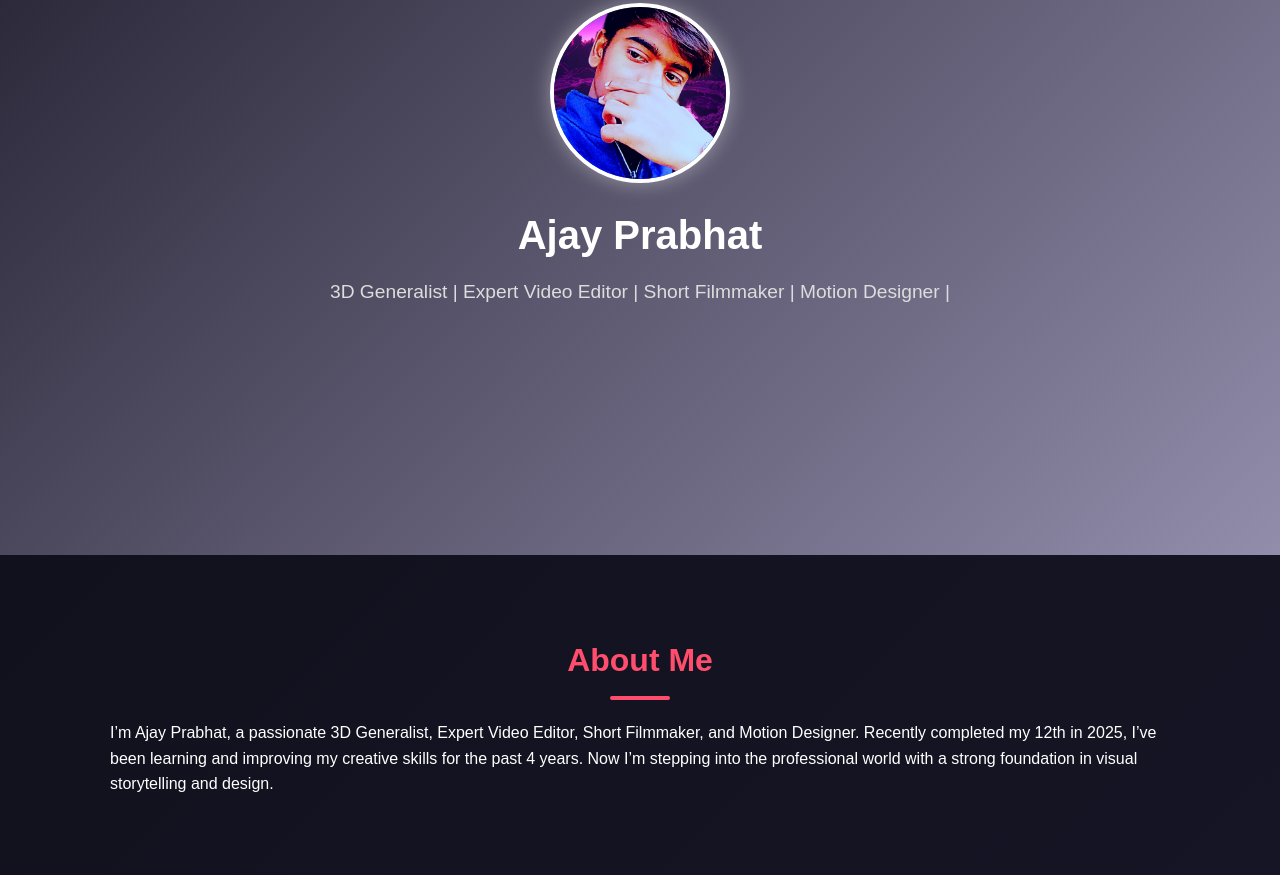
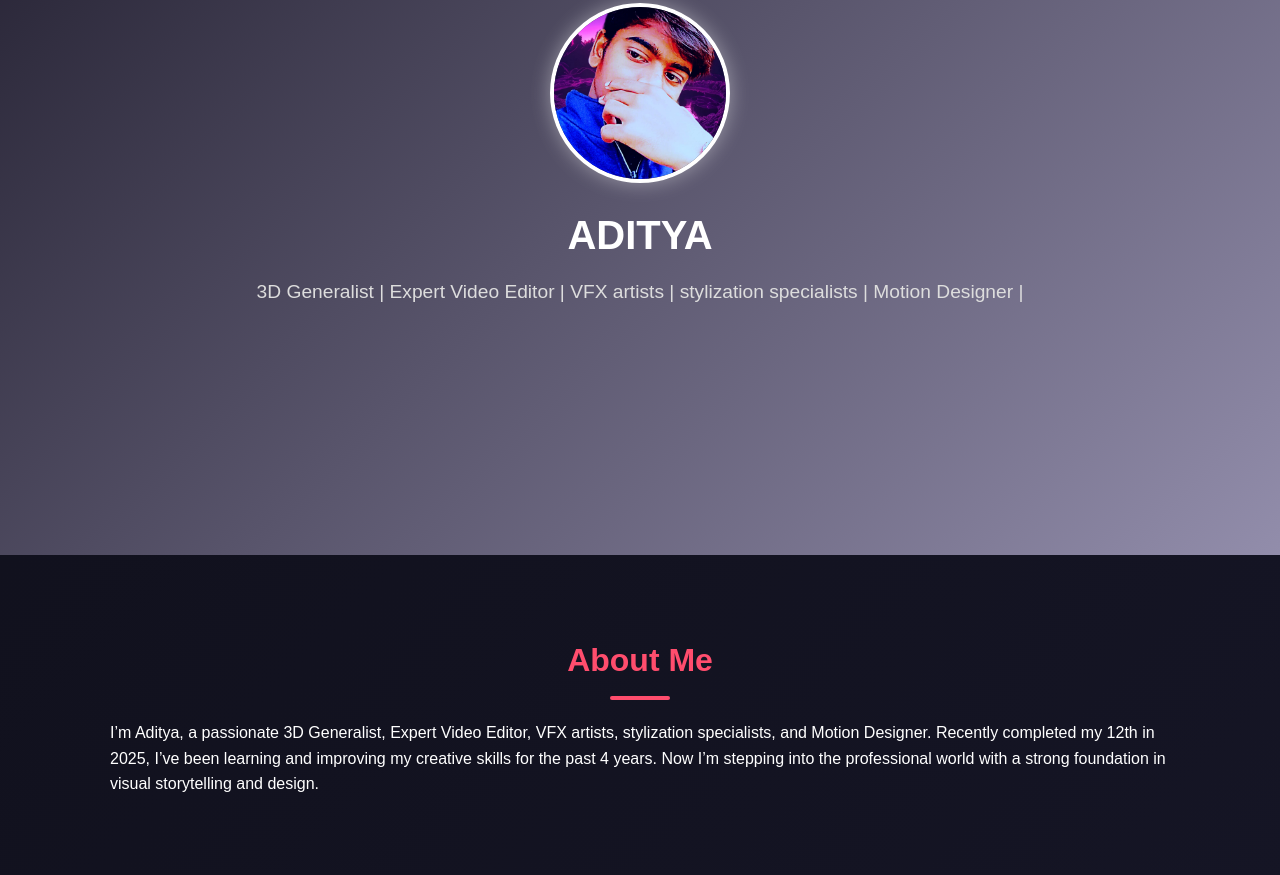
Before and after one commit to Aaditya358/Aaditya358.github.io, a plain HTML site: page index.html in a window 1280 px wide. Shown: the part 245-1120 px from the top of the page. Drawn offline with Linux system fonts and the light colour scheme.

Commit message:
Update index.html

```diff
--- a/index.html
+++ b/index.html
@@ -235,13 +235,13 @@
 
   <header id="home">
     <img src="Profile_Photo.jpg">
-    <h1>Ajay Prabhat</h1>
-    <p>3D Generalist | Expert Video Editor | Short Filmmaker | Motion Designer |</p>
+    <h1>ADITYA</h1>
+    <p>3D Generalist | Expert Video Editor | VFX artists | stylization specialists | Motion Designer |</p>
   </header>
 
   <section id="about" data-animate>
     <h2>About Me</h2>
-    <p>I’m Ajay Prabhat, a passionate 3D Generalist, Expert Video Editor, Short Filmmaker, and Motion Designer.
+    <p>I’m Aditya, a passionate 3D Generalist, Expert Video Editor, VFX artists, stylization specialists, and Motion Designer.
       Recently completed my 12th in 2025, I’ve been learning and improving my creative skills for the past 4 years.
       Now I’m stepping into the professional world with a strong foundation in visual storytelling and design.</p>
   </section>
@@ -259,7 +259,7 @@
 
   <section id="experience" data-animate>
     <h2>Experience</h2>
-    <p>From 2022 to 2025, I dedicated myself to mastering the 3D and video production pipeline. Through numerous self-directed projects, I developed advanced skills in 3D modeling, animation, motion graphics, and video editing, building a strong foundation for professional work.</p>
+    <p>From 2022 to 2025, I dedicated myself to mastering the 3D and video production pipeline. Through numerous self-directed projects, I developed advanced skills in 3D modeling, animation, motion graphics, and video editing, VFX, Cinematic grading, building a strong foundation for professional work.</p>
   </section>
 
   <section id="portfolio" data-animate>
```
